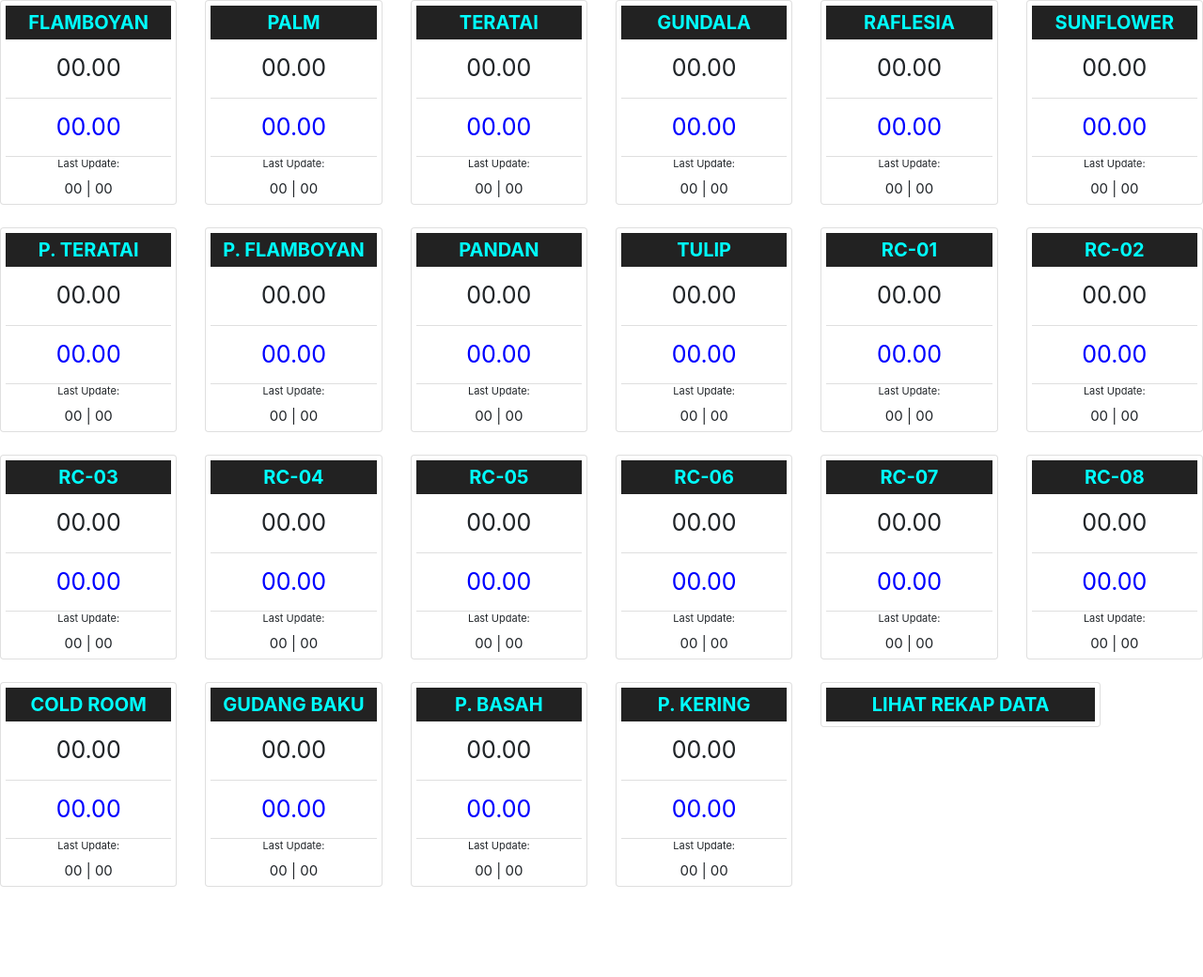
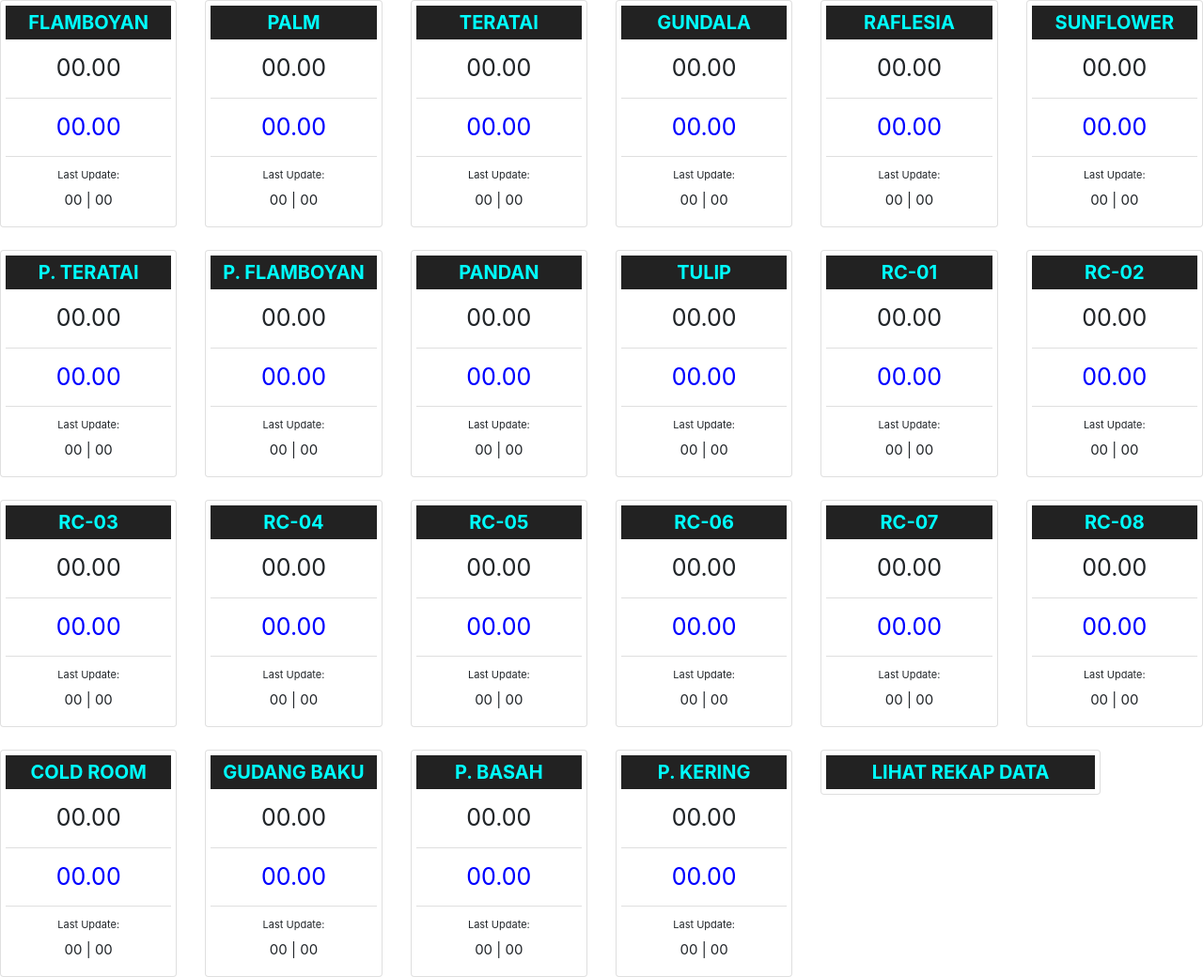
Before and after one commit to project-engineer/project-engineer.github.io, a plain HTML site: page index.html in a window 1280 px wide. Shown: the whole page at 94% size. Before the commit the page ends 944 px from the top, so only its background shows below. Drawn offline with nearby package versions, Linux system fonts and the light colour scheme; no server answers.

Commit message:
menambahkan class di last update

```diff
--- a/index.html
+++ b/index.html
@@ -22,7 +22,7 @@
 			        <ul class="list-group list-group-flush">
 					    <li class="list-group-item"><span id="tempFlamboyan">00.00</span></li>
 					    <li class="list-group-item" style="color: blue"><span id="humFlamboyan">00.00</span></li>
-					    <li class="list-group-item2"><sup class="supersub">Last Update: <br></sup><span id="dateFlamboyan_stamp">00</span> | <span id="timeFlamboyan_stamp">00</span></li>
+					    <li class="list-group-item list-group-item2"><sup class="supersub">Last Update: <br></sup><span id="dateFlamboyan_stamp">00</span> | <span id="timeFlamboyan_stamp">00</span></li>
 				  	</ul>
 			      </div>
 			    </div>
@@ -34,7 +34,7 @@
 			        <ul class="list-group list-group-flush">
 					    <li class="list-group-item"><span id="tempPalm">00.00</span></li>
 					    <li class="list-group-item" style="color: blue"><span id="humPalm">00.00</span></li>
-					    <li class="list-group-item2"><sup class="supersub">Last Update: <br></sup><span id="datePalm_stamp">00</span> | <span id="timePalm_stamp">00</span></li>
+					    <li class="list-group-item list-group-item2"><sup class="supersub">Last Update: <br></sup><span id="datePalm_stamp">00</span> | <span id="timePalm_stamp">00</span></li>
 				  	</ul>
 			      </div>
 			    </div>
@@ -46,7 +46,7 @@
 			        <ul class="list-group list-group-flush">
 					    <li class="list-group-item"><span id="tempTeratai">00.00</span></li>
 					    <li class="list-group-item" style="color: blue"><span id="humTeratai">00.00</span></li>
-					    <li class="list-group-item2"><sup class="supersub">Last Update: <br></sup><span id="dateTeratai_stamp">00</span> | <span id="timeTeratai_stamp">00</span></li>
+					    <li class="list-group-item list-group-item2"><sup class="supersub">Last Update: <br></sup><span id="dateTeratai_stamp">00</span> | <span id="timeTeratai_stamp">00</span></li>
 				  	</ul>
 			      </div>
 			    </div>
@@ -58,7 +58,7 @@
 			        <ul class="list-group list-group-flush">
 					    <li class="list-group-item"><span id="tempGundala">00.00</span></li>
 					    <li class="list-group-item" style="color: blue"><span id="humGundala">00.00</span></li>
-					    <li class="list-group-item2"><sup class="supersub">Last Update: <br></sup><span id="dateGundala_stamp">00</span> | <span id="timeGundala_stamp">00</span></li>
+					    <li class="list-group-item list-group-item2"><sup class="supersub">Last Update: <br></sup><span id="dateGundala_stamp">00</span> | <span id="timeGundala_stamp">00</span></li>
 				  	</ul>
 			      </div>
 			    </div>
@@ -70,7 +70,7 @@
 			        <ul class="list-group list-group-flush">
 					    <li class="list-group-item"><span id="tempRaflesia">00.00</span></li>
 					    <li class="list-group-item" style="color: blue"><span id="humRaflesia">00.00</span></li>
-					    <li class="list-group-item2"><sup class="supersub">Last Update: <br></sup><span id="dateRaflesia_stamp">00</span> | <span id="timeRaflesia_stamp">00</span></li>
+					    <li class="list-group-item list-group-item2"><sup class="supersub">Last Update: <br></sup><span id="dateRaflesia_stamp">00</span> | <span id="timeRaflesia_stamp">00</span></li>
 				  	</ul>
 			      </div>
 			    </div>
@@ -82,7 +82,7 @@
 			        <ul class="list-group list-group-flush">
 					    <li class="list-group-item"><span id="tempSunflower">00.00</span></li>
 					    <li class="list-group-item" style="color: blue"><span id="humSunflower">00.00</span></li>
-					    <li class="list-group-item2"><sup class="supersub">Last Update: <br></sup><span id="dateSunflower_stamp">00</span> | <span id="timeSunflower_stamp">00</span></li>
+					    <li class="list-group-item list-group-item2"><sup class="supersub">Last Update: <br></sup><span id="dateSunflower_stamp">00</span> | <span id="timeSunflower_stamp">00</span></li>
 				 	</ul>
 			      </div>
 			    </div>
@@ -98,7 +98,7 @@
 			        <ul class="list-group list-group-flush">
 					    <li class="list-group-item"><span id="tempPackingTeratai">00.00</span></li>
 					    <li class="list-group-item" style="color: blue"><span id="humPackingTeratai">00.00</span></li>
-					    <li class="list-group-item2"><sup class="supersub">Last Update: <br></sup><span id="datePackingTeratai_stamp">00</span> | <span id="timePackingTeratai_stamp">00</span></li>
+					    <li class="list-group-item list-group-item2"><sup class="supersub">Last Update: <br></sup><span id="datePackingTeratai_stamp">00</span> | <span id="timePackingTeratai_stamp">00</span></li>
 				  	</ul>
 			      </div>
 			    </div>
@@ -110,7 +110,7 @@
 			        <ul class="list-group list-group-flush">
 					    <li class="list-group-item"><span id="tempPackingFlamboyan">00.00</span></li>
 					    <li class="list-group-item" style="color: blue"><span id="humPackingFlamboyan">00.00</span></li>
-					    <li class="list-group-item2"><sup class="supersub">Last Update: <br></sup><span id="datePackingFlamboyan_stamp">00</span> | <span id="timePackingFlamboyan_stamp">00</span></li>
+					    <li class="list-group-item list-group-item2"><sup class="supersub">Last Update: <br></sup><span id="datePackingFlamboyan_stamp">00</span> | <span id="timePackingFlamboyan_stamp">00</span></li>
 				 	</ul>
 			      </div>
 			    </div>
@@ -122,7 +122,7 @@
 			        <ul class="list-group list-group-flush">
 					    <li class="list-group-item"><span id="tempPandan">00.00</span></li>
 					    <li class="list-group-item" style="color: blue"><span id="humPandan">00.00</span></li>
-					    <li class="list-group-item2"><sup class="supersub">Last Update: <br></sup><span id="datePandan_stamp">00</span> | <span id="timePandan_stamp">00</span></li>
+					    <li class="list-group-item list-group-item2"><sup class="supersub">Last Update: <br></sup><span id="datePandan_stamp">00</span> | <span id="timePandan_stamp">00</span></li>
 				  	</ul>
 			      </div>
 			    </div>
@@ -134,7 +134,7 @@
 			        <ul class="list-group list-group-flush">
 					    <li class="list-group-item"><span id="tempTulip">00.00</span></li>
 					    <li class="list-group-item" style="color: blue"><span id="humTulip">00.00</span></li>
-					    <li class="list-group-item2"><sup class="supersub">Last Update: <br></sup><span id="dateTulip_stamp">00</span> | <span id="timeTulip_stamp">00</span></li>
+					    <li class="list-group-item list-group-item2"><sup class="supersub">Last Update: <br></sup><span id="dateTulip_stamp">00</span> | <span id="timeTulip_stamp">00</span></li>
 				  	</ul>
 			      </div>
 			    </div>
@@ -146,7 +146,7 @@
 			        <ul class="list-group list-group-flush">
 					    <li class="list-group-item"><span id="tempRC-01">00.00</span></li>
 					    <li class="list-group-item" style="color: blue"><span id="humRC-01">00.00</span></li>
-					    <li class="list-group-item2"><sup class="supersub">Last Update: <br></sup><span id="dateRC-01_stamp">00</span> | <span id="timeRC-01_stamp">00</span></li>
+					    <li class="list-group-item list-group-item2"><sup class="supersub">Last Update: <br></sup><span id="dateRC-01_stamp">00</span> | <span id="timeRC-01_stamp">00</span></li>
 				  	</ul>
 			      </div>
 			    </div>
@@ -158,7 +158,7 @@
 			        <ul class="list-group list-group-flush">
 					    <li class="list-group-item"><span id="tempRC-02">00.00</span></li>
 					    <li class="list-group-item" style="color: blue"><span id="humRC-02">00.00</span></li>
-					    <li class="list-group-item2"><sup class="supersub">Last Update: <br></sup><span id="dateRC-02_stamp">00</span> | <span id="timeRC-02_stamp">00</span></li>
+					    <li class="list-group-item list-group-item2"><sup class="supersub">Last Update: <br></sup><span id="dateRC-02_stamp">00</span> | <span id="timeRC-02_stamp">00</span></li>
 				  	</ul>
 			      </div>
 			    </div>
@@ -174,7 +174,7 @@
 			        <ul class="list-group list-group-flush">
 					    <li class="list-group-item"><span id="tempRC-03">00.00</span></li>
 					    <li class="list-group-item" style="color: blue"><span id="humRC-03">00.00</span></li>
-					    <li class="list-group-item2"><sup class="supersub">Last Update: <br></sup><span id="dateRC-03_stamp">00</span> | <span id="timeRC-03_stamp">00</span></li>
+					    <li class="list-group-item list-group-item2"><sup class="supersub">Last Update: <br></sup><span id="dateRC-03_stamp">00</span> | <span id="timeRC-03_stamp">00</span></li>
 			  		</ul>
 			      </div>
 			    </div>
@@ -186,7 +186,7 @@
 			        <ul class="list-group list-group-flush">
 					    <li class="list-group-item"><span id="tempRC-04">00.00</span></li>
 					    <li class="list-group-item" style="color: blue"><span id="humRC-04">00.00</span></li>
-					    <li class="list-group-item2"><sup class="supersub">Last Update: <br></sup><span id="dateRC-04_stamp">00</span> | <span id="timeRC-04_stamp">00</span></li>
+					    <li class="list-group-item list-group-item2"><sup class="supersub">Last Update: <br></sup><span id="dateRC-04_stamp">00</span> | <span id="timeRC-04_stamp">00</span></li>
 				  	</ul>
 			      </div>
 			    </div>
@@ -198,7 +198,7 @@
 			        <ul class="list-group list-group-flush">
 					    <li class="list-group-item"><span id="tempRC-05">00.00</span></li>
 					    <li class="list-group-item" style="color: blue"><span id="humRC-05">00.00</span></li>
-					    <li class="list-group-item2"><sup class="supersub">Last Update: <br></sup><span id="dateRC-05_stamp">00</span> | <span id="timeRC-05_stamp">00</span></li>
+					    <li class="list-group-item list-group-item2"><sup class="supersub">Last Update: <br></sup><span id="dateRC-05_stamp">00</span> | <span id="timeRC-05_stamp">00</span></li>
 				  	</ul>
 			      </div>
 			    </div>
@@ -210,7 +210,7 @@
 			        <ul class="list-group list-group-flush">
 					    <li class="list-group-item"><span id="tempRC-06">00.00</span></li>
 					    <li class="list-group-item" style="color: blue"><span id="humRC-06">00.00</span></li>
-					    <li class="list-group-item2"><sup class="supersub">Last Update: <br></sup><span id="dateRC-06_stamp">00</span> | <span id="timeRC-06_stamp">00</span></li>
+					    <li class="list-group-item list-group-item2"><sup class="supersub">Last Update: <br></sup><span id="dateRC-06_stamp">00</span> | <span id="timeRC-06_stamp">00</span></li>
 				  	</ul>
 			      </div>
 			    </div>
@@ -222,7 +222,7 @@
 			        <ul class="list-group list-group-flush">
 					    <li class="list-group-item"><span id="tempRC-07">00.00</span></li>
 					    <li class="list-group-item" style="color: blue"><span id="humRC-07">00.00</span></li>
-					    <li class="list-group-item2"><sup class="supersub">Last Update: <br></sup><span id="dateRC-07_stamp">00</span> | <span id="timeRC-07_stamp">00</span></li>
+					    <li class="list-group-item list-group-item2"><sup class="supersub">Last Update: <br></sup><span id="dateRC-07_stamp">00</span> | <span id="timeRC-07_stamp">00</span></li>
 				  	</ul>
 			      </div>
 			    </div>
@@ -234,7 +234,7 @@
 			        <ul class="list-group list-group-flush">
 					    <li class="list-group-item"><span id="tempRC-08">00.00</span></li>
 					    <li class="list-group-item" style="color: blue"><span id="humRC-08">00.00</span></li>
-					    <li class="list-group-item2"><sup class="supersub">Last Update: <br></sup><span id="dateRC-08_stamp">00</span> | <span id="timeRC-08_stamp">00</span></li>
+					    <li class="list-group-item list-group-item2"><sup class="supersub">Last Update: <br></sup><span id="dateRC-08_stamp">00</span> | <span id="timeRC-08_stamp">00</span></li>
 				  	</ul>
 			      </div>
 			    </div>
@@ -250,7 +250,7 @@
 			        <ul class="list-group list-group-flush">
 					    <li class="list-group-item"><span id="tempColdRoom">00.00</span></li>
 					    <li class="list-group-item" style="color: blue"><span id="humColdRoom">00.00</span></li>
-					    <li class="list-group-item2"><sup class="supersub">Last Update: <br></sup><span id="dateColdRoom_stamp">00</span> | <span id="timeColdRoom_stamp">00</span></li>
+					    <li class="list-group-item list-group-item2"><sup class="supersub">Last Update: <br></sup><span id="dateColdRoom_stamp">00</span> | <span id="timeColdRoom_stamp">00</span></li>
 				  	</ul>
 			      </div>
 			    </div>
@@ -262,7 +262,7 @@
 			        <ul class="list-group list-group-flush">
 					    <li class="list-group-item"><span id="tempGudangBaku">00.00</span></li>
 					    <li class="list-group-item" style="color: blue"><span id="humGudangBaku">00.00</span></li>
-					    <li class="list-group-item2"><sup class="supersub">Last Update: <br></sup><span id="dateGudangBaku_stamp">00</span> | <span id="timeGudangBaku_stamp">00</span></li>
+					    <li class="list-group-item list-group-item2"><sup class="supersub">Last Update: <br></sup><span id="dateGudangBaku_stamp">00</span> | <span id="timeGudangBaku_stamp">00</span></li>
 				  	</ul>
 			      </div>
 			    </div>
@@ -274,7 +274,7 @@
 			        <ul class="list-group list-group-flush">
 					    <li class="list-group-item"><span id="tempPenimbanganBasah">00.00</span></li>
 					    <li class="list-group-item" style="color: blue"><span id="humPenimbanganBasah">00.00</span></li>
-					    <li class="list-group-item2"><sup class="supersub">Last Update: <br></sup><span id="datePenimbanganBasah_stamp">00</span> | <span id="timePenimbanganBasah_stamp">00</span></li>
+					    <li class="list-group-item list-group-item2"><sup class="supersub">Last Update: <br></sup><span id="datePenimbanganBasah_stamp">00</span> | <span id="timePenimbanganBasah_stamp">00</span></li>
 				  	</ul>
 			      </div>
 			    </div>
@@ -286,7 +286,7 @@
 			        <ul class="list-group list-group-flush">
 					    <li class="list-group-item"><span id="tempPenimbanganKering">00.00</span></li>
 					    <li class="list-group-item" style="color: blue"><span id="humPenimbanganKering">00.00</span></li>
-					    <li class="list-group-item2"><sup class="supersub">Last Update: <br></sup><span id="datePenimbanganKering_stamp">00</span> | <span id="timePenimbanganKering_stamp">00</span></li>
+					    <li class="list-group-item list-group-item2"><sup class="supersub">Last Update: <br></sup><span id="datePenimbanganKering_stamp">00</span> | <span id="timePenimbanganKering_stamp">00</span></li>
 				  	</ul>
 			      </div>
 			    </div>
--- a/style.css
+++ b/style.css
@@ -17,9 +17,9 @@
 	font-size: 11px;
 }
 .list-group-item2 {
-	font-size: 15px;
-	text-align: center;
-	display: inline-block;
+	font-size: 15px !important;
+	text-align: center !important;
+	display: inline-block !important;
 }
 /*
 .text-temp{
```
